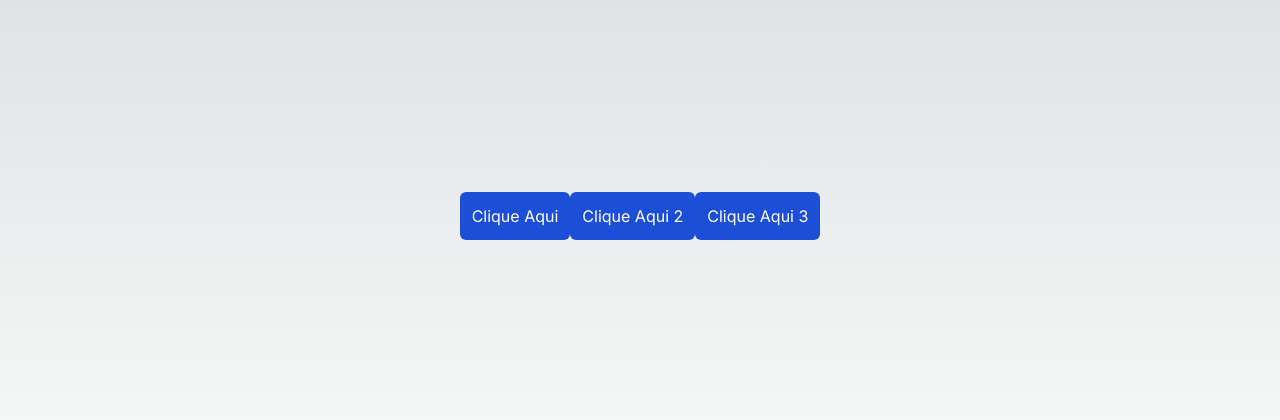
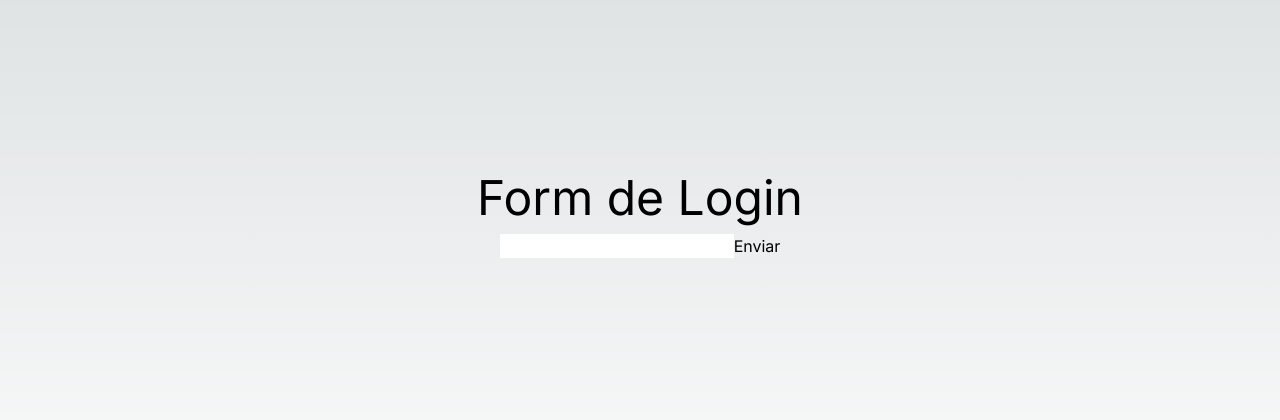
Before and after one commit to PedroTsI/React-Study, a Next.js app: page / in a window 1280 px wide. Shown: the part 184-604 px from the top of the page. Built offline with nearby package versions, Linux system fonts and the light colour scheme.

Commit message:
Prevent Default Class

```diff
--- a/src/app/page.tsx
+++ b/src/app/page.tsx
@@ -1,20 +1,22 @@
 "use client"
 
-import {CustomButton} from "@/components/CustomButton";
+import { FormEvent } from "react";
+
+const handleFormSubmit = (e: FormEvent<HTMLFormElement>) => {
+  e.preventDefault();
+  alert("Oi Catrina");
+}
 
 const Page = () => {
-
-  const handleButton1 = () => alert("clicou no 1 botao")
-  const handleButton2 = () => alert("clicou no 2 botao")
-  const handleButton3 = () => alert("clicou no 3 botao")
-
-  return (
-  <div className="w-screen h-screen flex justify-center items-center">
-    <CustomButton label="Clique Aqui" onClick={handleButton1}/>
-    <CustomButton label="Clique Aqui 2" onClick={handleButton2}/>
-    <CustomButton label="Clique Aqui 3" onClick={handleButton3}/>
-  </div>
-  );
+    return (
+        <div className="w-screen h-screen flex flex-col justify-center items-center">
+          <h1 className="text-5xl mb-3">Form de Login</h1>
+          <form onSubmit={handleFormSubmit} action="">
+            <input type="text" />
+            <input type="submit" value="Enviar"/>
+          </form>
+        </div>
+    );
 }
 
 export default Page;
```
